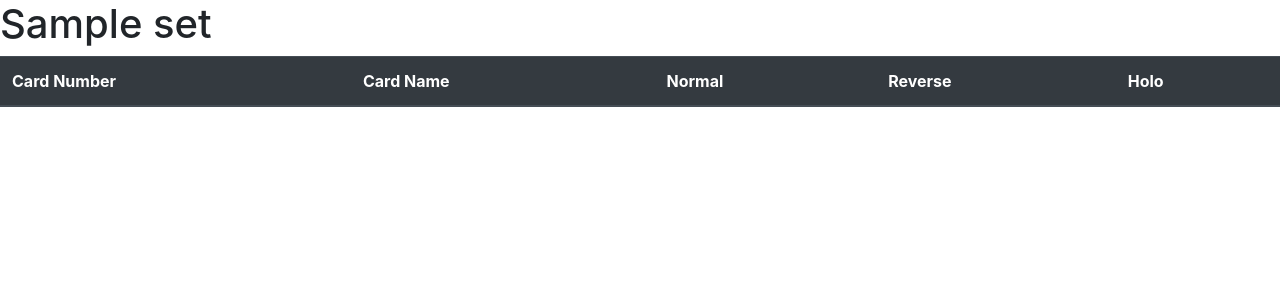
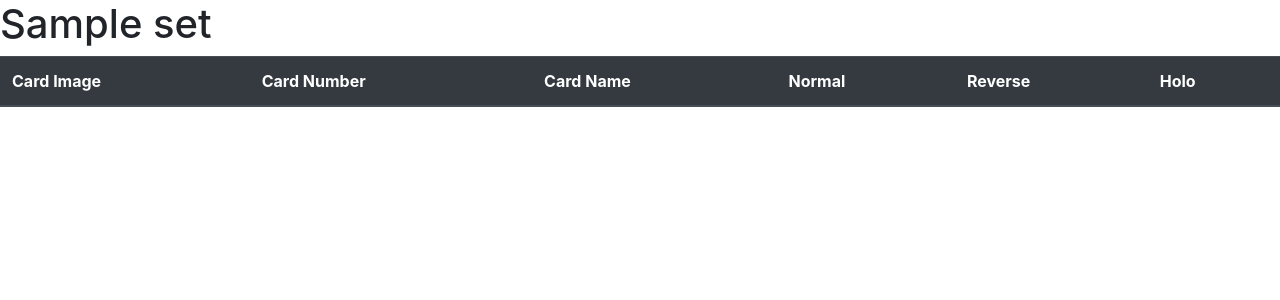
Before and after one commit to ashleawalker29/ptcg_inventory, a Django app: a page that uses card_inventory/templates/cards_by_set.html in a window 1280 px wide. Shown: the part 56-356 px from the top of the page. Run offline with Django 3.2, Linux system fonts and the light colour scheme; tables that the repository leaves empty hold one stand-in row (values such as "Sample post"); lists and menus that the app fills with data are empty; some libraries are stand-ins or nearby versions.

Commit message:
Added a column on the `cards_by_set` page to display card images.
Card images are pulled from the pokemontcgsdk API.

```diff
--- a/card_inventory/templates/cards_by_set.html
+++ b/card_inventory/templates/cards_by_set.html
@@ -5,6 +5,7 @@
     <table class='table table-striped table-hover'>
         <thead class='thead-dark'>
             <tr>
+                <th scope='col'>Card Image</th>
                 <th scope='col'>Card Number</th>
                 <th scope='col'>Card Name</th>
                 <th scope='col'>Normal</th>
@@ -15,7 +16,8 @@
         <tbody>
             {% for card in cards %}
                 <tr>
-                    <th scope='row'>{{ card.card_number }}/{{ set_info.max_cards }}</th>
+                    <th><img src='https://images.pokemontcg.io/{{ card.set_code.set_code }}/{{ card.card_number }}.png'></th>
+                    <th>{{ card.card_number }}/{{ set_info.max_cards }}</th>
                     <td>{{ card.card_name }}</td>
                     <td>{{ card.quantity_normal }}</td>
                     <td>{{ card.quantity_reverse }}</td>
```
